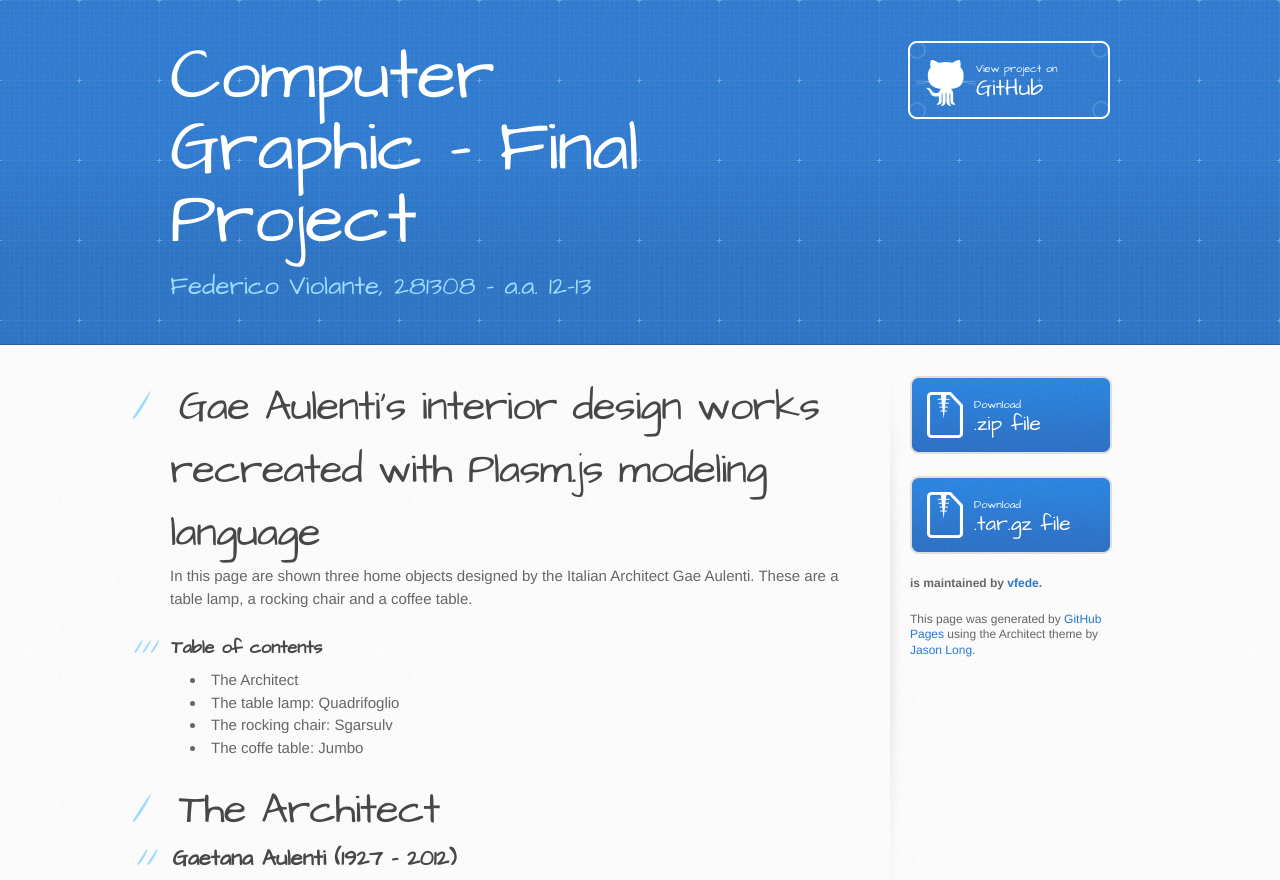
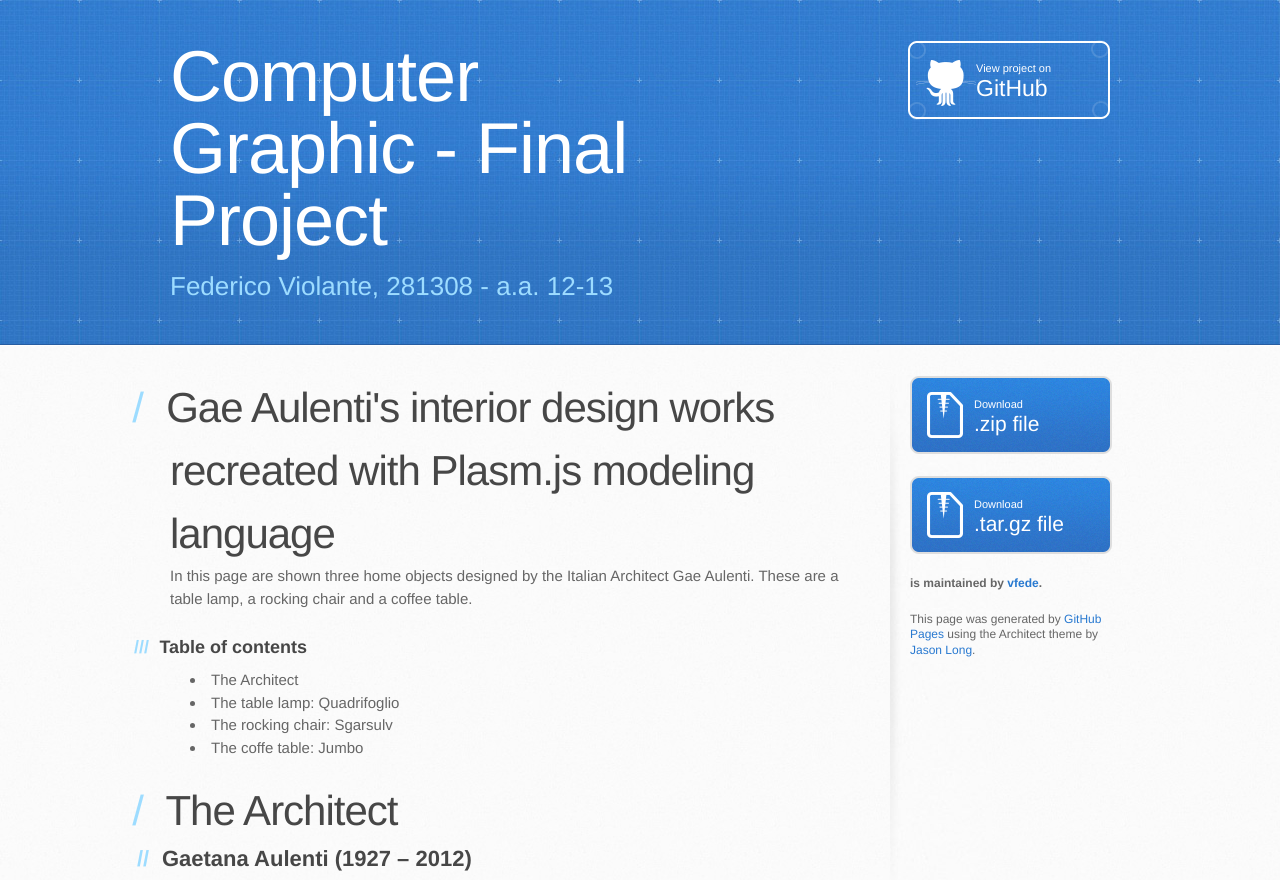
Before and after one commit to vfede/cvdlab-cg-final-project, a plain HTML site: page index.html in a window 1280 px wide. Shown: the top 880 px of the page. Drawn offline with Linux system fonts and the light colour scheme; grey boxes are pictures that could not be loaded.

Commit message:
removed font

```diff
--- a/stylesheets/stylesheet.css
+++ b/stylesheets/stylesheet.css
@@ -66,7 +66,7 @@ a:hover {
 header {
   padding-top: 40px;
   padding-bottom: 40px;
-  font-family: 'Architects Daughter', 'Helvetica Neue', Helvetica, Arial, serif;
+  font-family: 'Helvetica Neue', Helvetica, Arial, serif;
   background: #2e7bcf url(../images/header-bg.jpg) 0 0 repeat-x;
   border-bottom: solid 1px #275da1;
 }
@@ -136,7 +136,7 @@ a.button {
   color: #fff;
   padding-left: 68px;
   padding-top: 22px;
-  font-family: 'Architects Daughter', 'Helvetica Neue', Helvetica, Arial, serif;
+  font-family: 'Helvetica Neue', Helvetica, Arial, serif;
 }
 a.button small {
   display: block;
@@ -225,7 +225,7 @@ form {
 /* GENERAL ELEMENT TYPE STYLES */
 
 #main-content h1 {
-  font-family: 'Architects Daughter', 'Helvetica Neue', Helvetica, Arial, serif;
+  font-family: 'Helvetica Neue', Helvetica, Arial, serif;
   font-size: 2.8em;
   letter-spacing: -1px;
   color: #474747;
@@ -239,7 +239,7 @@ form {
 }
 
 #main-content h2 {
-  font-family: 'Architects Daughter', 'Helvetica Neue', Helvetica, Arial, serif;
+  font-family: 'Helvetica Neue', Helvetica, Arial, serif;
   font-size: 22px;
   font-weight: bold;
   margin-bottom: 8px;
@@ -253,7 +253,7 @@ form {
 }
 
 #main-content h3 {
-  font-family: 'Architects Daughter', 'Helvetica Neue', Helvetica, Arial, serif;
+  font-family: 'Helvetica Neue', Helvetica, Arial, serif;
   font-size: 18px;
   font-weight: bold;
   margin-top: 24px;
@@ -269,7 +269,7 @@ form {
 }
 
 #main-content h4 {
-  font-family: 'Architects Daughter', 'Helvetica Neue', Helvetica, Arial, serif;
+  font-family: 'Helvetica Neue', Helvetica, Arial, serif;
   font-size: 15px;
   font-weight: bold;
   color: #474747;
@@ -283,7 +283,7 @@ h4:before {
 }
 
 #main-content h5 {
-  font-family: 'Architects Daughter', 'Helvetica Neue', Helvetica, Arial, serif;
+  font-family: 'Helvetica Neue', Helvetica, Arial, serif;
   font-size: 14px;
   color: #474747;
 }
@@ -295,7 +295,7 @@ h5:before {
 }
 
 #main-content h6 {
-  font-family: 'Architects Daughter', 'Helvetica Neue', Helvetica, Arial, serif;
+  font-family: 'Helvetica Neue', Helvetica, Arial, serif;
   font-size: .8em;
   color: #474747;
 }
```
